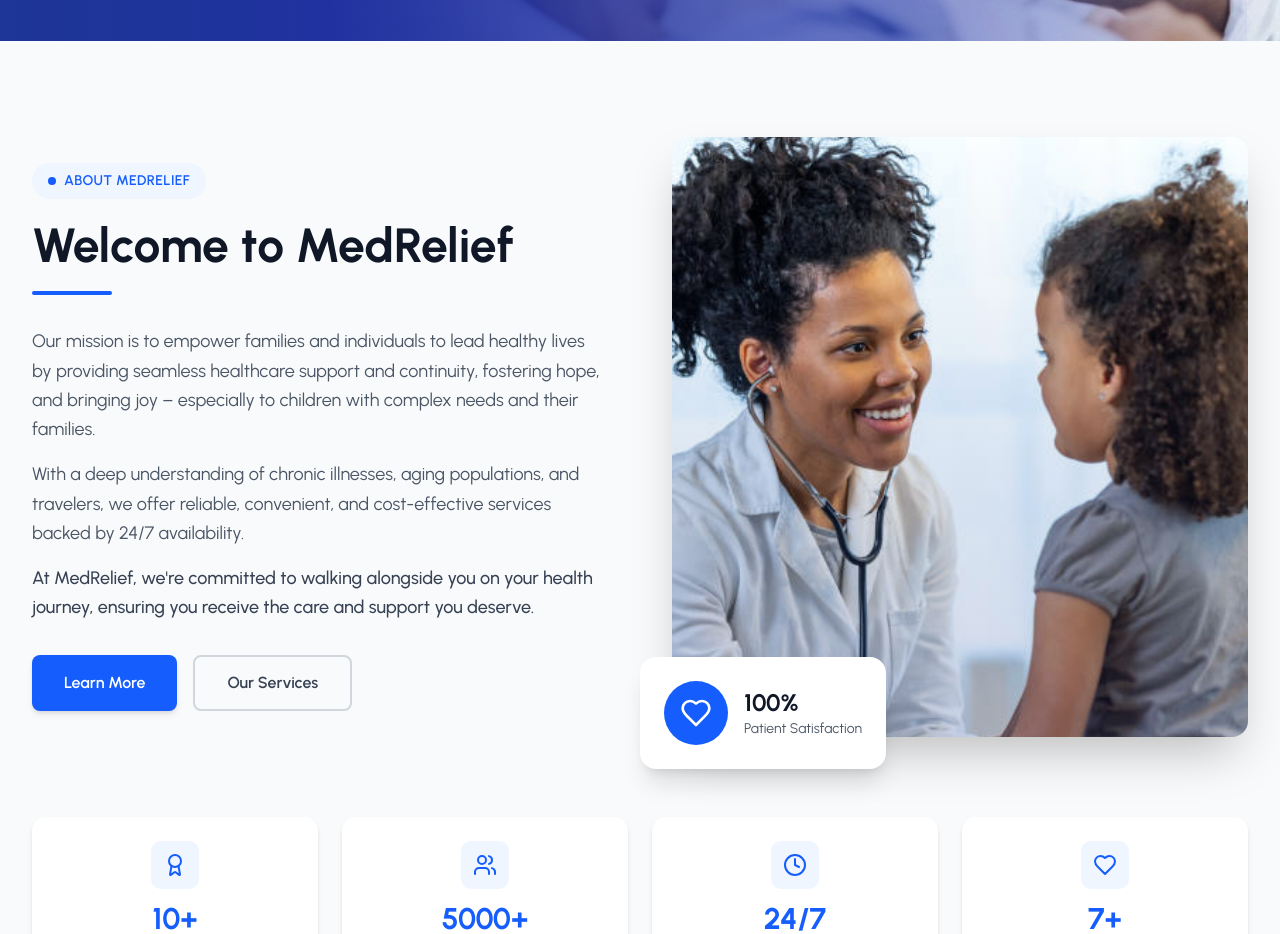
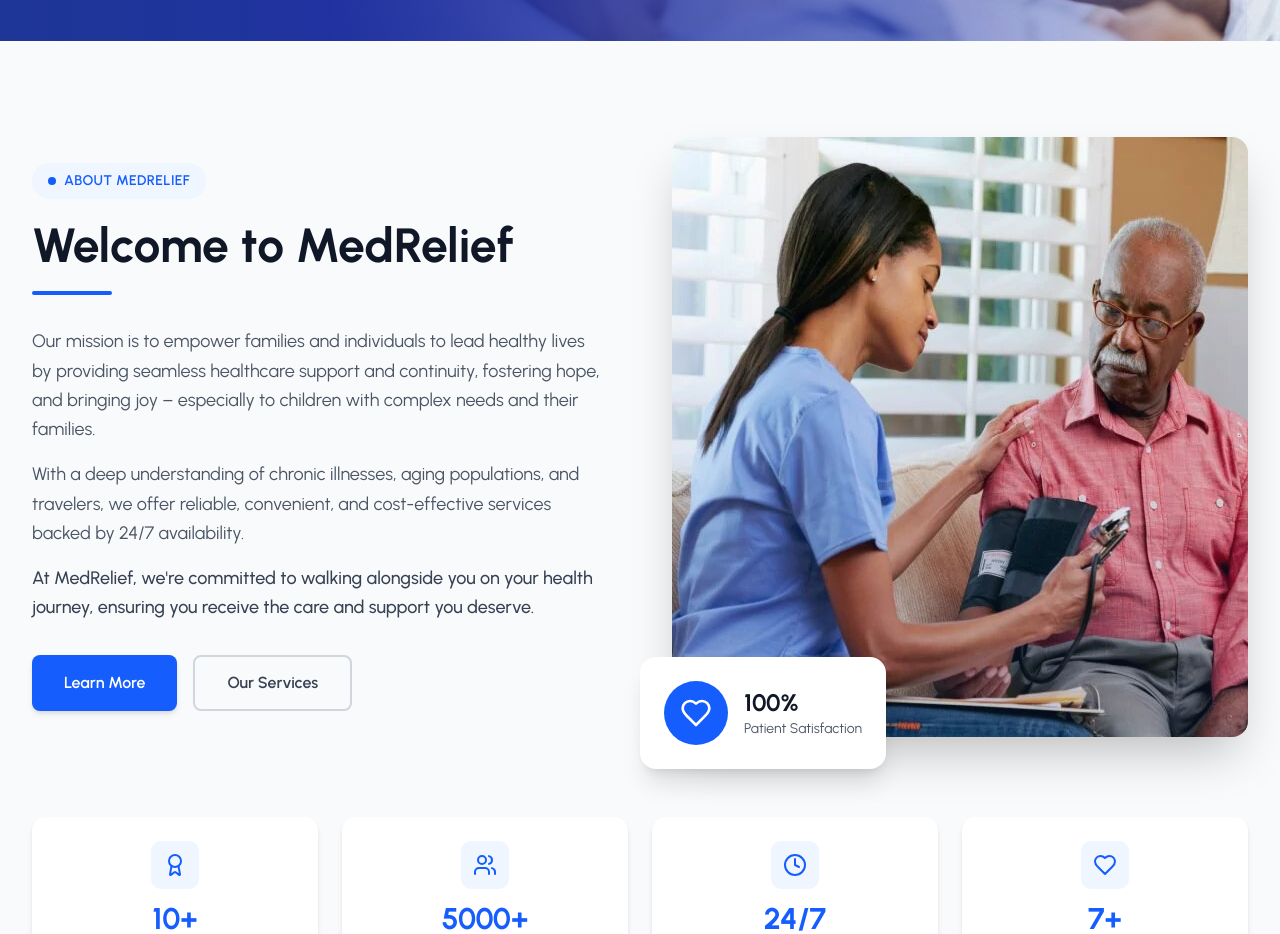
Before and after one commit to Fredrick-Okori/medrelief.com, a Next.js app: page / in a window 1280 px wide. Shown: the part 840-1774 px from the top of the page. Built offline with nearby package versions, Linux system fonts and the light colour scheme; no server answers.

Commit message:
changing image

```diff
--- a/components/about.tsx
+++ b/components/about.tsx
@@ -120,7 +120,7 @@ export default function About() {
                 transition={{ duration: 0.6 }}
               >
                 <Image
-                  src="/images/istockphoto-1392128457-612x612.jpg"
+                  src="/images/1-intensivebpt.jpg"
                   alt="MedRelief healthcare team - professional African medical staff members working together to provide compassionate care"
                   fill
                   className="object-cover"
```
Also changed, not shown: public/images/1-intensivebpt.jpg (added).
